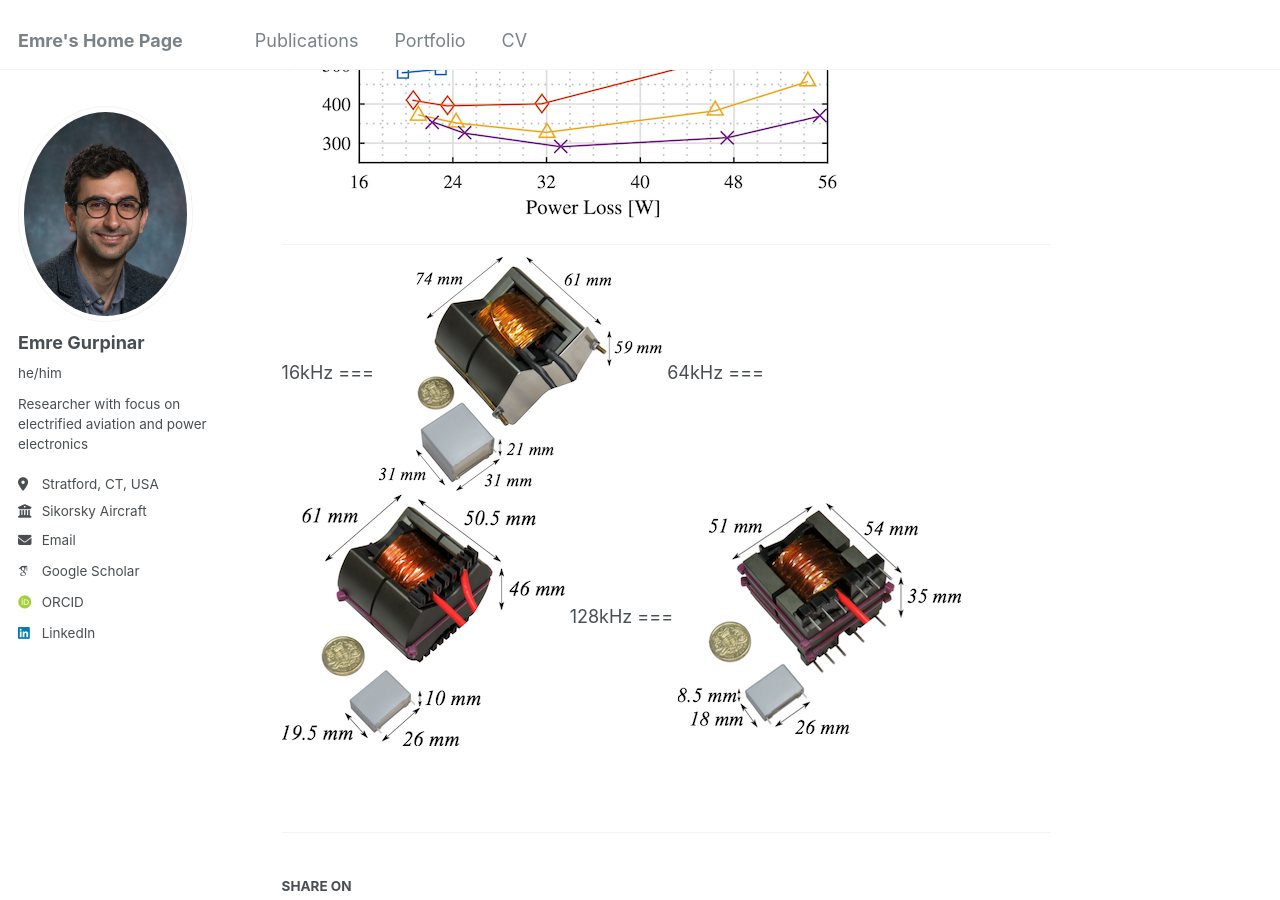
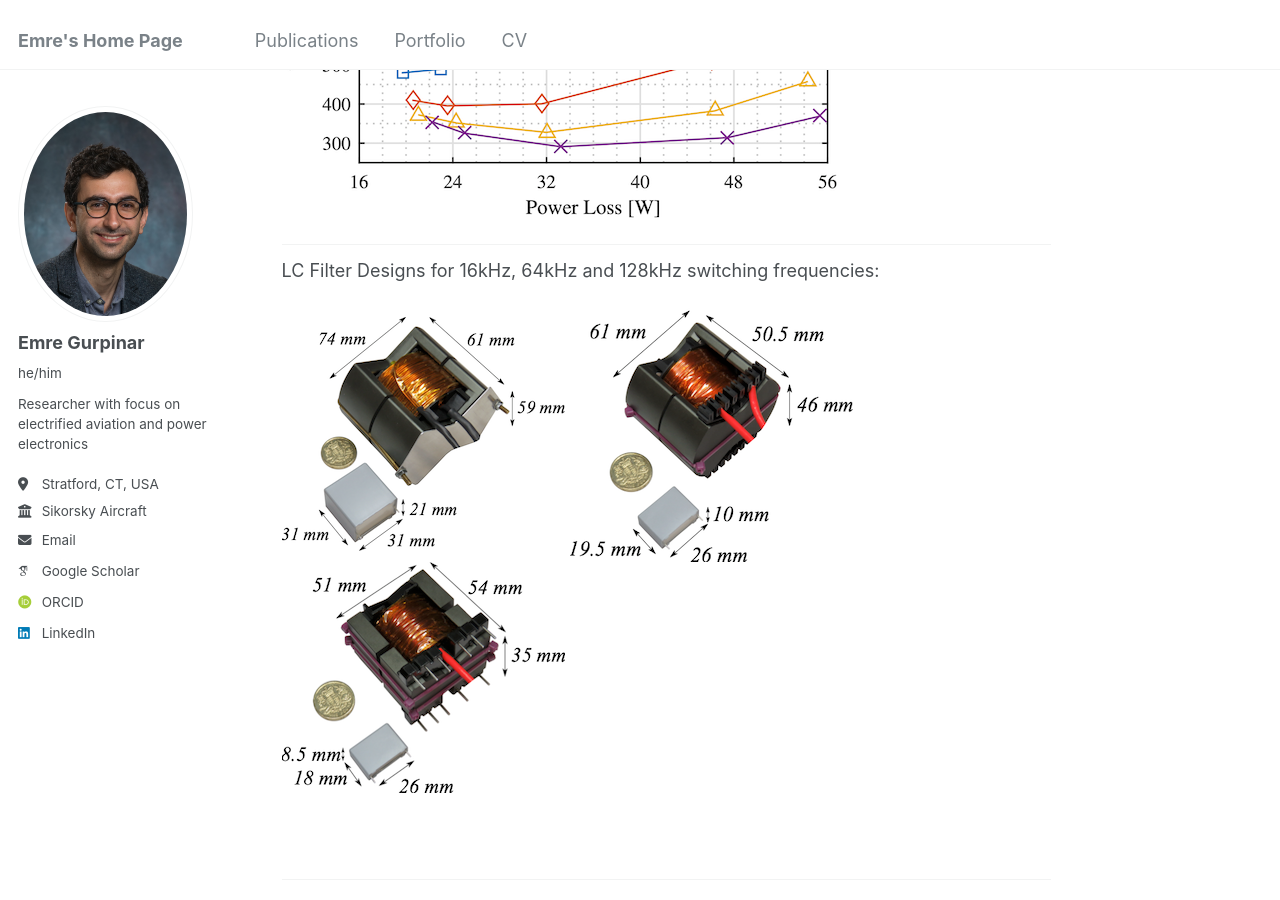
Before and after one commit to egurpinar/egurpinar.github.io, a Jekyll site: the page built from _portfolio/2_GaN_HEMT_ANPC.md, in a window 1280 px wide and 900 px high, scrolled down 970 px. Built offline with Jekyll 4.4.1, drawn with Linux system fonts in a browser that asks for light colours; some web fonts are replaced.

Commit message:
Update 2_GaN_HEMT_ANPC.md

```diff
--- a/_portfolio/2_GaN_HEMT_ANPC.md
+++ b/_portfolio/2_GaN_HEMT_ANPC.md
@@ -10,12 +10,8 @@ You can find the details of the project in my [paper](/files/Tradeoff_Study_of_H
 
 ![Volume_Analysis](/images/Total_Volume_vs_Ploss-eps-converted-to.png)
 ---
-16kHz
-===
+LC Filter Designs for 16kHz, 64kHz and 128kHz switching frequencies:
+
 ![LC_16kHz](/images/LC_16kHz.png)
-64kHz
-===
 ![LC_64kHz](/images/LC_64kHz.png)
-128kHz
-===
 ![LC_128kHz](/images/LC_128kHz.png)
```
